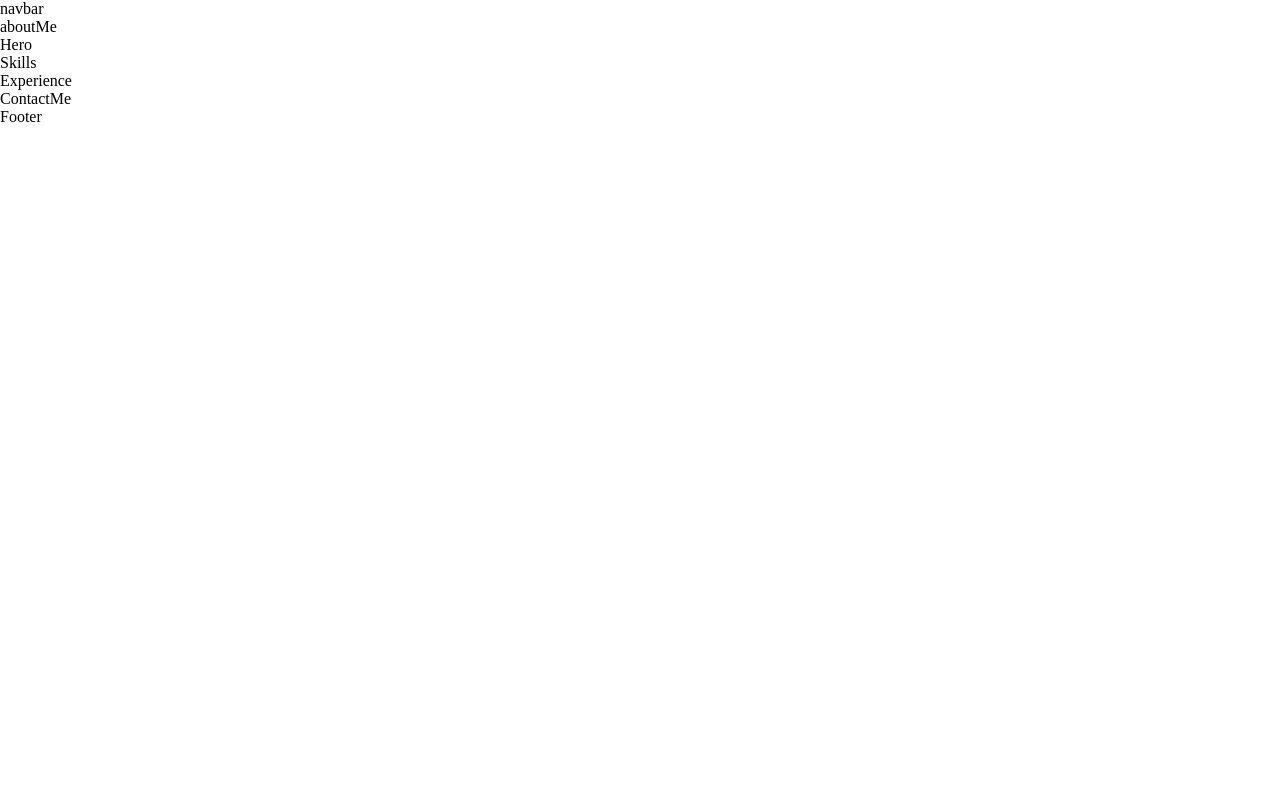
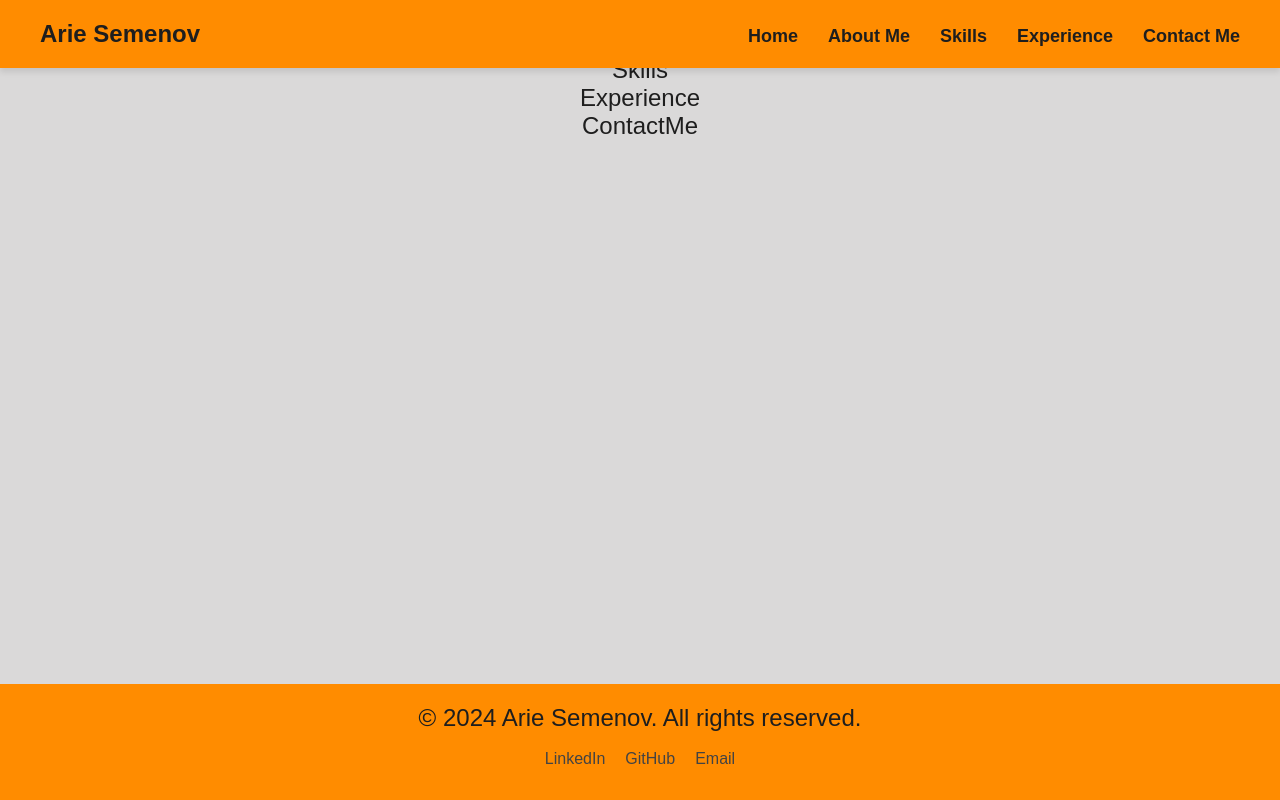
Before and after one commit to Arie-Semenov/Resume-WebSite, a React (Vite) app: page / in a window 1280 px wide. Built offline with nearby package versions, Linux system fonts and the light colour scheme.

Commit message:
Added styling to nav and footer changed the components to sections instead of divs

```diff
--- a/src/App.css
+++ b/src/App.css
@@ -0,0 +1,12 @@
+:root {
+    --primary-bg-color: #ff8c00;
+    --accent-color: #434343;
+    --text-color: #1e1e1e;
+    --secondary-color: #666666;
+    --background-color: #dad9d9;
+}
+
+section {
+    width: 100%;
+    text-align: center;
+}
--- a/src/components/AboutMe/AboutMe.jsx
+++ b/src/components/AboutMe/AboutMe.jsx
@@ -3,9 +3,9 @@ import { useState } from 'react'
 export default function AboutMe(props){
     return(
 
-        <div className='aboutMe'>
+        <section className='aboutMe'>
             aboutMe
-        </div>
+        </section>
 
     );
 }
--- a/src/components/Contact Me/ContactMe.jsx
+++ b/src/components/Contact Me/ContactMe.jsx
@@ -3,9 +3,9 @@ import { useState } from 'react'
 export default function ContactMe(props){
     return(
 
-        <div className="contactMe">
+        <section className="contactMe">
             ContactMe
-        </div>
+        </section>
 
     );
 }
--- a/src/components/Experience/Experience.jsx
+++ b/src/components/Experience/Experience.jsx
@@ -3,9 +3,9 @@ import { useState } from 'react'
 export default function Experience(props){
     return(
 
-        <div className="experience">
+        <section className="experience">
             Experience
-        </div>
+        </section>
 
     );
 }
--- a/src/components/Footer/Footer.jsx
+++ b/src/components/Footer/Footer.jsx
@@ -1,11 +1,17 @@
-import { useState } from 'react'
+import { useState } from 'react';
+import './footer.css';
 
-export default function Footer(props){
-    return(
-
+export default function Footer(props) {
+    return (
         <footer>
-            Footer
+            <div className="footer-content">
+                <p>&copy; {new Date().getFullYear()} Arie Semenov. All rights reserved.</p>
+                <ul className="social-links">
+                    <li><a href="https://linkedin.com/in/yourprofile" target="_blank" rel="noopener noreferrer">LinkedIn</a></li>
+                    <li><a href="https://github.com/yourusername" target="_blank" rel="noopener noreferrer">GitHub</a></li>
+                    <li><a href="mailto:your.email@example.com">Email</a></li>
+                </ul>
+            </div>
         </footer>
-
     );
 }
--- a/src/components/Footer/footer.css
+++ b/src/components/Footer/footer.css
@@ -0,0 +1,53 @@
+:root {
+    --primary-bg-color: #ff8c00;
+    --accent-color: #434343;
+    --text-color: #1e1e1e;
+    --secondary-color: #666666;
+    --background-color: #dad9d9;
+    }
+
+/* Style for the footer container */
+footer {
+    background-color: var(--primary-bg-color);
+    color: var(--text-color);
+    padding: 20px;
+    text-align: center;
+    position: fixed;
+    bottom: 0;
+    width: 100%;
+    box-sizing: border-box;
+}
+
+/* Styling for footer content */
+.footer-content {
+    max-width: 1200px;
+    margin: 0 auto;
+}
+
+/* Styling for social media links */
+.social-links {
+    list-style-type: none;
+    margin: 10px 0;
+    padding: 0;
+}
+
+.social-links li {
+    display: inline;
+    margin: 0 10px;
+}
+
+.social-links li a {
+    color: var(--accent-color);
+    text-decoration: none;
+    font-size: 16px;
+    transition: color 0.3s ease;
+}
+
+.social-links li a:hover {
+    color: var(--secondary-color);
+}
+
+/* Styling for copyright notice */
+.footer-content p {
+    margin: 0;
+}
--- a/src/components/Hero/Hero.jsx
+++ b/src/components/Hero/Hero.jsx
@@ -3,9 +3,9 @@ import { useState } from 'react'
 export default function Hero(props){
     return(
 
-        <div className="hero">
+        <section className="hero">
             Hero
-        </div>
+        </section>
 
     );
 }
--- a/src/components/NavBar/NavBar.jsx
+++ b/src/components/NavBar/NavBar.jsx
@@ -1,10 +1,17 @@
 import { useState } from 'react'
+import './navbar.css'
 
 export default function NavBar(props){
     return(
-
-        <nav>
-            navbar
+        <nav className="navbar">
+            <h1 className="navbar-logo">Arie Semenov</h1>
+            <ul className="navbar-links">
+                <li><a href="#hero">Home</a></li>
+                <li><a href="#about">About Me</a></li>
+                <li><a href="#skills">Skills</a></li>
+                <li><a href="#experience">Experience</a></li>
+                <li><a href="#contact">Contact Me</a></li>
+            </ul>
         </nav>
 
     );
--- a/src/components/NavBar/navbar.css
+++ b/src/components/NavBar/navbar.css
@@ -0,0 +1,95 @@
+:root {
+    --primary-bg-color: #ff8c00;
+    --accent-color: #434343;
+    --text-color: #1e1e1e;
+    --secondary-color: #666666;
+    --background-color: #dad9d9;
+    }
+
+/* Style for the navbar container */
+.navbar {
+    display: flex;
+    justify-content: space-between;
+    align-items: center;
+    padding: 20px 40px;
+    background-color: var(--primary-bg-color);
+    position: fixed;
+    width: 100%;
+    top: 0;
+    left: 0;
+    z-index: 1000;
+    box-shadow: 0 4px 6px rgba(0, 0, 0, 0.1);
+    box-sizing: border-box;
+    font-weight: 700;
+}
+
+/* Logo (Your name) styling */
+.navbar-logo {
+    font-size: 24px;
+    color: var(--text-color);
+    font-family: 'Arial', sans-serif;
+}
+
+/* Unordered list for the links */
+.navbar-links {
+    list-style-type: none;
+    margin: 0;
+    padding: 0;
+    display: flex;
+    gap: 30px;
+}
+
+/* Links styling with ::before and ::after */
+.navbar-links li a {
+    position: relative;
+    color: var(--text-color);
+    text-decoration: none;
+    font-size: 18px;
+    font-family: 'Arial', sans-serif;
+    padding: 10px 0;
+    transition: color 0.3s ease;
+}
+
+/* The ::before and ::after pseudo-elements for the underline effect */
+.navbar-links li a::before,
+.navbar-links li a::after {
+    content: '';
+    position: absolute;
+    height: 2px;
+    background-color: currentColor;
+    transition: width 0.3s ease;
+    width: 0;
+    left: 0;
+}
+
+.navbar-links li a::before {
+    top: 0;
+}
+
+.navbar-links li a::after {
+    bottom: 0;
+}
+
+/* When hovered, both lines appear and grow */
+.navbar-links li a:hover::before,
+.navbar-links li a:hover::after {
+    width: 100%;
+}
+
+.navbar-links li a:hover {
+    color: var(--accent-color); /* Accent color applied here */
+    font-weight: 700;
+}
+
+/* Responsive design for mobile */
+@media (max-width: 768px) {
+    .navbar {
+        flex-direction: column;
+        align-items: flex-start;
+    }
+
+    .navbar-links {
+        flex-direction: column;
+        gap: 10px;
+    }
+}
--- a/src/components/Skills/Skills.jsx
+++ b/src/components/Skills/Skills.jsx
@@ -3,9 +3,9 @@ import { useState } from 'react'
 export default function Skills(props){
     return(
 
-        <div className="skills">
+        <section className="skills">
             Skills
-        </div>
+        </section>
 
     );
 }
--- a/src/index.css
+++ b/src/index.css
@@ -1,4 +1,26 @@
+:root {
+    --primary-bg-color: #ff8c00;
+    --accent-color: #434343;
+    --text-color: #1e1e1e;
+    --secondary-color: #666666;
+    --background-color: #dad9d9;
+    }
+
+body {
+    background-color: var(--background-color);
+    color: var(--text-color);
+    margin: 0;
+    padding: 0;
+    font-family: 'Arial', sans-serif;
+}
+
 * {
     margin: 0;
     padding: 0;
 }
+
+html {
+    scroll-behavior: smooth;
+    font-family: 'Segoe UI', Tahoma, Geneva, Verdana, sans-serif;
+    font-size: 24px;
+  }
```
